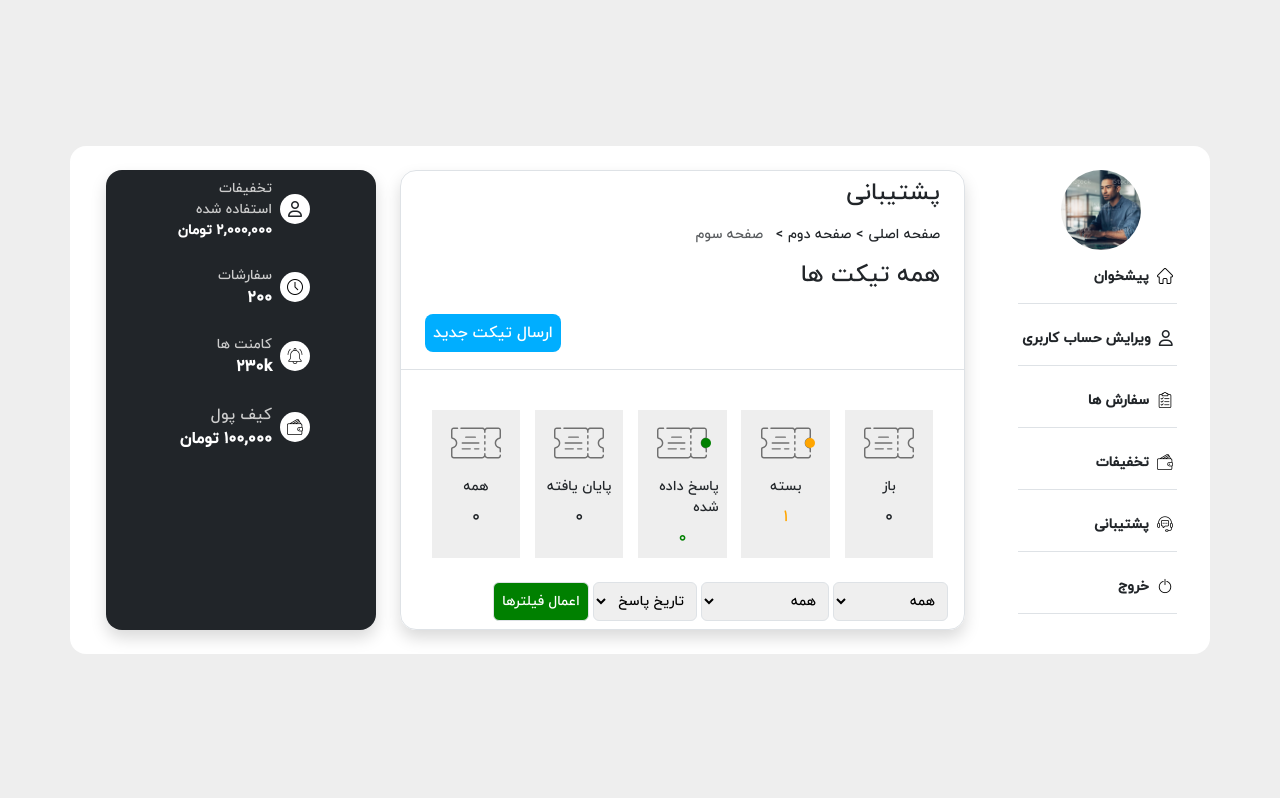
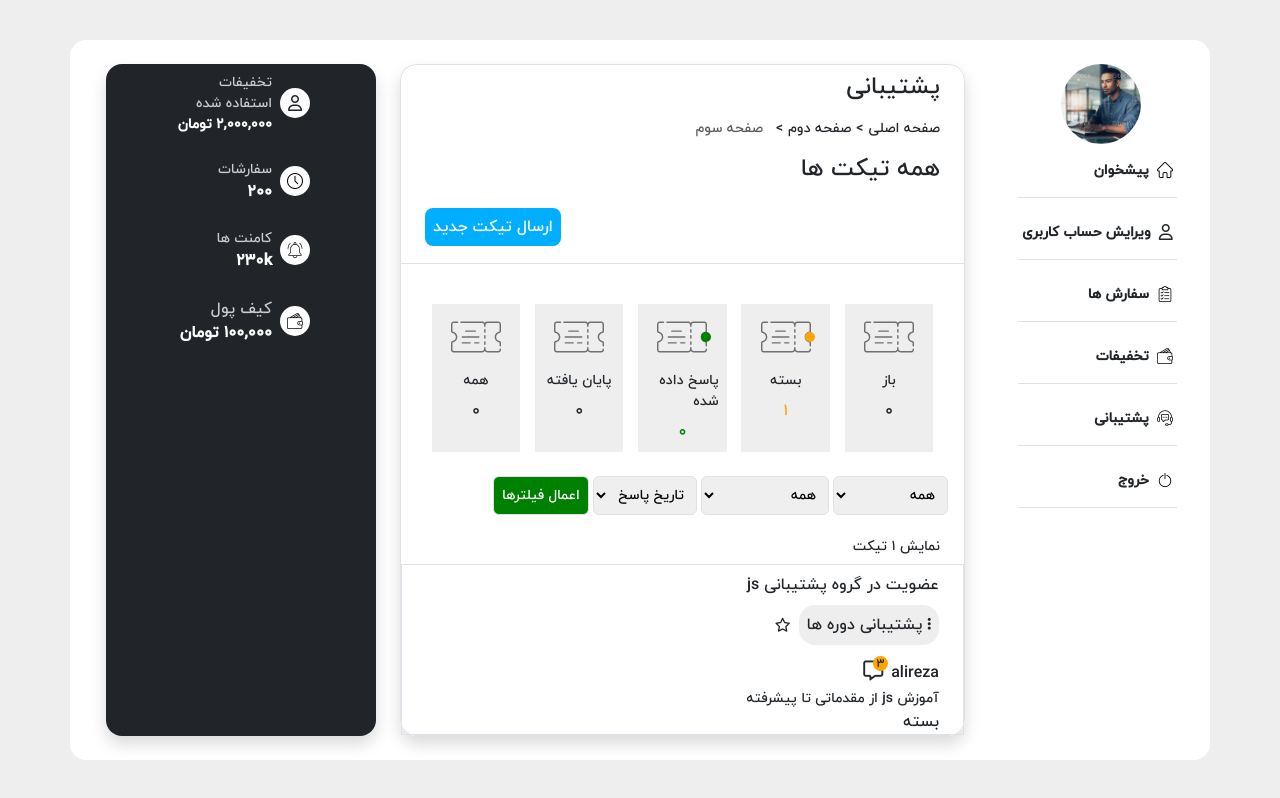
Before and after one commit to majid-amini/userpanel, a website: page support.html in a window 1280 px wide. Drawn offline with nearby package versions, Linux system fonts and the light colour scheme.

Commit message:
filters and tickets items added

```diff
--- a/styles/main.scss
+++ b/styles/main.scss
@@ -191,7 +191,17 @@ p {
   top: 20px;
   right: -4px;
 }
+.message__icon {
+  font-size: 20px;
+}
+.message__badge {
+  width: 15px;
+  height: 15px;
+  right: -5px;
+  top: -5px;
+  font-size: 12px;
 
+}
 //support page
 @media (min-width: 300px) and (max-width: 768px) {
   .card__size,
--- a/support.html
+++ b/support.html
@@ -245,16 +245,26 @@
             </div>
           </div>
 
-          <div class="d-flex flex-wrap align-items-center px-3 py-2 w-100 gap-1">
+          <div
+            class="d-flex flex-wrap align-items-center px-3 py-2 w-100 gap-1"
+          >
             <div>
-              <select name="" id="" class="p-2 border w-auto font-size-14 rounded-2">
+              <select
+                name=""
+                id=""
+                class="p-2 border w-auto font-size-14 rounded-2"
+              >
                 <option value="">همه</option>
                 <option value="">فرستاده شده</option>
                 <option value="">دریافتی</option>
               </select>
             </div>
             <div>
-              <select name="" id="" class="p-2 border w-auto font-size-14 rounded-2">
+              <select
+                name=""
+                id=""
+                class="p-2 border w-auto font-size-14 rounded-2"
+              >
                 <option value="">همه</option>
                 <option value="">باز</option>
                 <option value="">بسته</option>
@@ -263,13 +273,56 @@
               </select>
             </div>
             <div>
-              <select name="" id="" class="p-2 border w-auto font-size-14 rounded-2">
+              <select
+                name=""
+                id=""
+                class="p-2 border w-auto font-size-14 rounded-2"
+              >
                 <option value="">تاریخ پاسخ</option>
                 <option value="">تاریخ ایجاد</option>
               </select>
             </div>
             <div class="text-center w-auto">
-              <button class="border p-2 rounded-2 font-size-14 bg-green-color text-white-color">اعمال فیلترها</button>
+              <button
+                class="border p-2 rounded-2 font-size-14 bg-green-color text-white-color"
+              >
+                اعمال فیلترها
+              </button>
+            </div>
+          </div>
+
+          <div class="mt-3">
+            <h4 class="px-4 font-size-14">نمایش 1 تیکت</h4>
+            <div class="px-4 border">
+              <div class="mt-2">عضویت در گروه پشتیبانی js</div>
+              <div class="d-flex gap-2 align-items-center mt-2">
+                <div class="bg-lightGray-color p-2 rounded-4">
+                  <i class="fa-solid fa-ellipsis-vertical font-size-14"></i>
+                  <span>پشتیبانی دوره ها</span>
+                </div>
+                <i class="fa-regular fa-star font-size-14"></i>
+              </div>
+              <div class="d-flex gap-2 mt-3">
+                <span>alireza</span>
+                <div class="position-relative">
+                  <i class="message__icon fa-regular fa-message"></i>
+                  <span
+                    class="message__badge d-flex justify-content-center align-items-center position-absolute rounded-circle bg-darkOrange-color"
+                    >3</span
+                  >
+                </div>
+              </div>
+              <div>
+                <span class="font-size-14">آموزش js از مقدماتی تا پیشرفته</span>
+              </div>
+              <div>
+                <div
+                  class="small__circle inline-block w-25 h-25 bg-darkOrange-color"
+                ></div>
+                <span>بسته</span>
+              </div>
+              <div></div>
+              <div></div>
             </div>
           </div>
         </div>
```
Also changed, not shown: styles/main.css, 1 other file.
